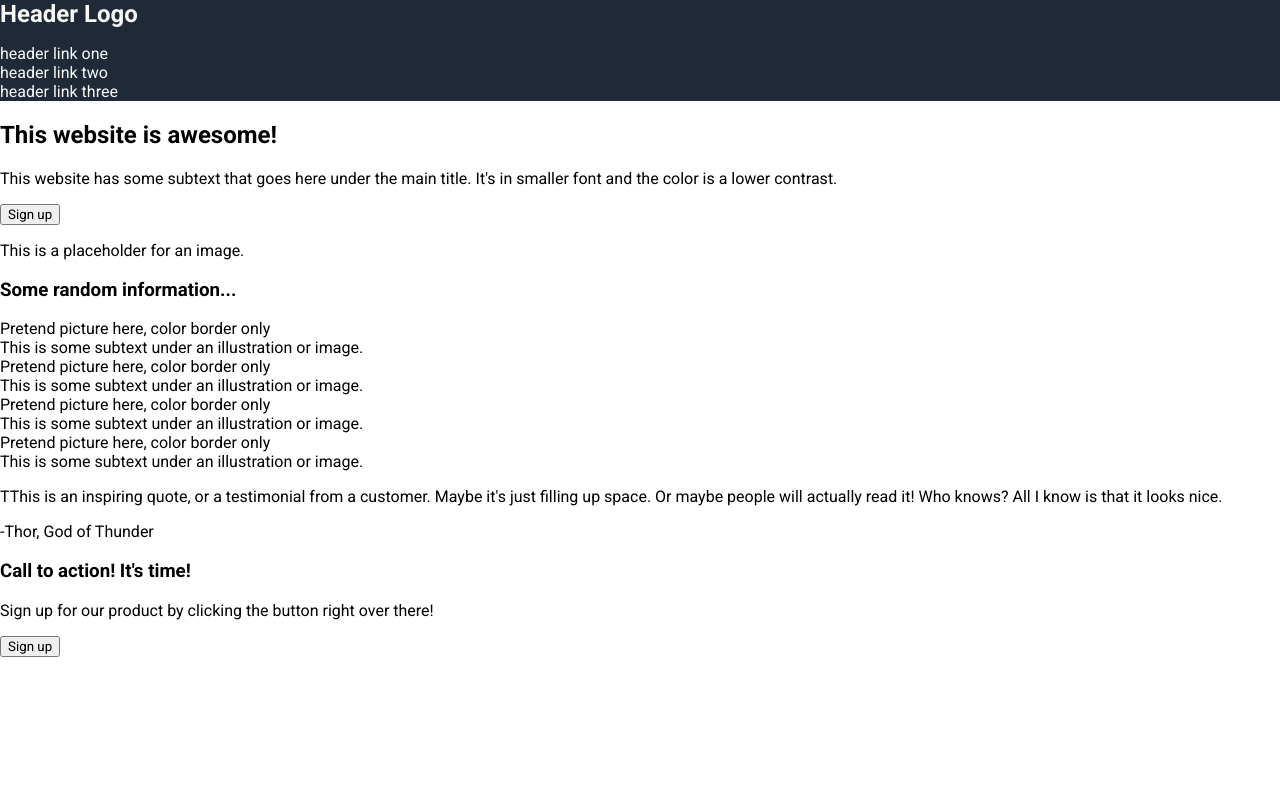
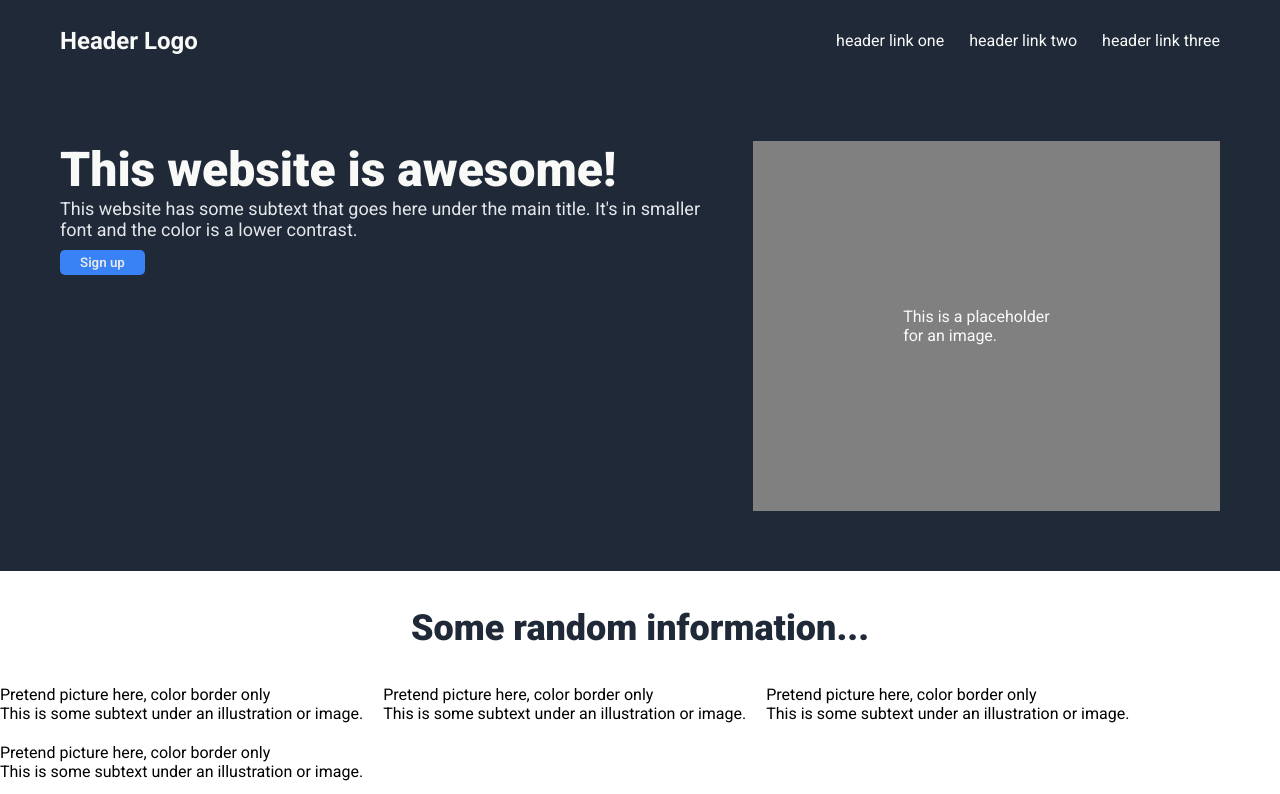
Before and after one commit to mhgraaf/foundations-flexbox-landing-page, a plain HTML site: page index.html in a window 1280 px wide. Shown: the top 794 px of the page. Drawn offline with Linux system fonts and the light colour scheme.

Commit message:
styled header, tidied HTML, styled hero section

```diff
--- a/index.html
+++ b/index.html
@@ -20,44 +20,46 @@
     </div>
 
     <div class="hero-section">
-      <h2>This website is awesome!</h2>
-      <p>
-        This website has some subtext that goes here under the main title. It's
-        in smaller font and the color is a lower contrast.
-      </p>
-      <button class="header-button">Sign up</button>
+      <div class="hero-section-left">
+        <h2>This website is awesome!</h2>
+        <p>
+          This website has some subtext that goes here under the main title.
+          It's in smaller font and the color is a lower contrast.
+        </p>
+        <button class="header-button">Sign up</button>
+      </div>
 
-      <div class="image-placeholder">
+      <div class="hero-section-right">
         <p>This is a placeholder for an image.</p>
       </div>
     </div>
 
+    <h3>Some random information...</h3>
+
     <div class="carousel">
-      <h3>Some random information...</h3>
-
       <div class="pic-and-text">
-        <div>Pretend picture here, color border only</div>
+        <div class="pic">Pretend picture here, color border only</div>
         <div class="text">
           This is some subtext under an illustration or image.
         </div>
       </div>
 
       <div class="pic-and-text">
-        <div>Pretend picture here, color border only</div>
+        <div class="pic">Pretend picture here, color border only</div>
         <div class="text">
           This is some subtext under an illustration or image.
         </div>
       </div>
 
       <div class="pic-and-text">
-        <div>Pretend picture here, color border only</div>
+        <div class="pic">Pretend picture here, color border only</div>
         <div class="text">
           This is some subtext under an illustration or image.
         </div>
       </div>
 
       <div class="pic-and-text">
-        <div>Pretend picture here, color border only</div>
+        <div class="pic">Pretend picture here, color border only</div>
         <div class="text">
           This is some subtext under an illustration or image.
         </div>
--- a/style.css
+++ b/style.css
@@ -8,17 +8,79 @@ body {
   background-color: #fff;
 }
 
-ul {
-  list-style-type: none;
-  padding: 0;
-}
-
 .header {
   background-color: #1f2937;
   color: #f9faf8;
+  display: flex;
+  flex-flow: row nowrap;
+  justify-content: space-between;
+  align-items: center;
+  padding: 15px 60px 15px 60px;
 }
 
 h1 {
   font-size: 24px;
   margin: 0;
 }
+
+ul {
+  list-style-type: none;
+  padding: 0;
+  display: flex;
+  flex-flow: row nowrap;
+  gap: 25px;
+}
+
+.hero-section {
+  color: #f9faf8;
+  background-color: #1f2937;
+  display: flex;
+  flex-flow: row nowrap;
+  padding: 60px;
+  gap: 50px;
+}
+
+h2 {
+  font-size: 48px;
+  font-weight: 900;
+  margin: 0;
+}
+
+.hero-section-left p {
+  color: #e5e7eb;
+  font-size: 18px;
+  margin: 0 0 10px 0;
+}
+
+.hero-section-right {
+  background-color: gray;
+  padding: 150px;
+}
+
+.header-button {
+  color: #e5e7eb;
+  font-weight: 600;
+  background-color: #3882f6;
+  border-style: none;
+  border-radius: 5px;
+  padding: 5px 20px;
+}
+
+h3 {
+  color: #1f2937;
+  font-size: 36px;
+  font-weight: 900;
+  display: flex;
+  justify-content: center;
+}
+
+.carousel {
+  display: flex;
+  flex-flow: row wrap;
+  gap: 20px;
+}
+
+.pic-and-text {
+  display: flex;
+  flex-flow: column nowrap;
+}
```
